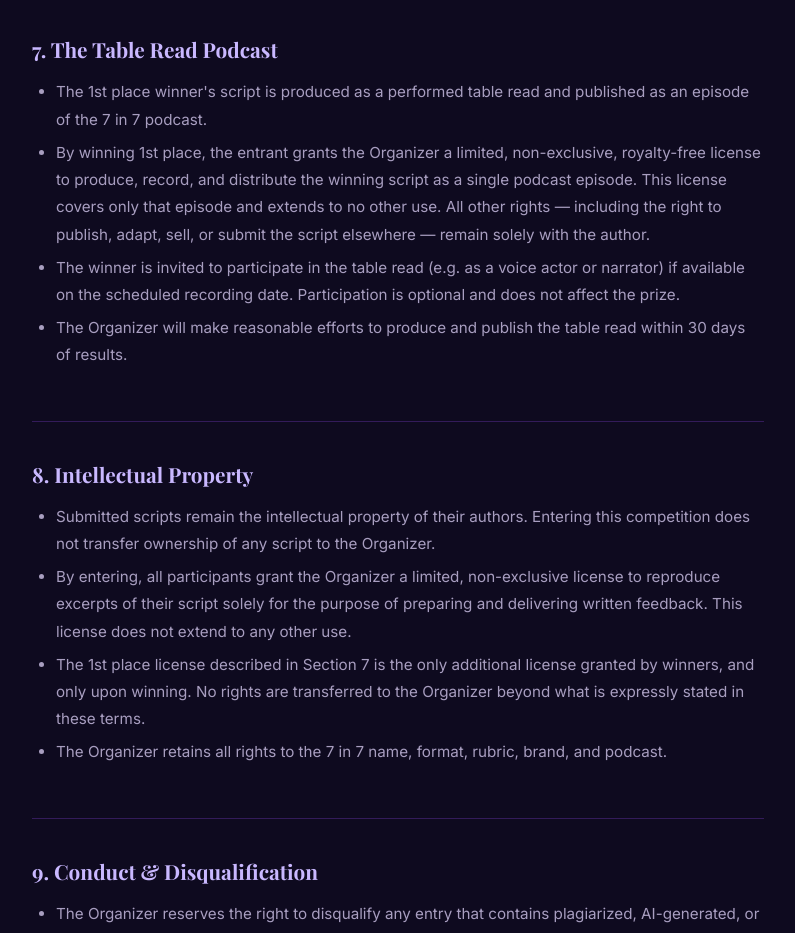
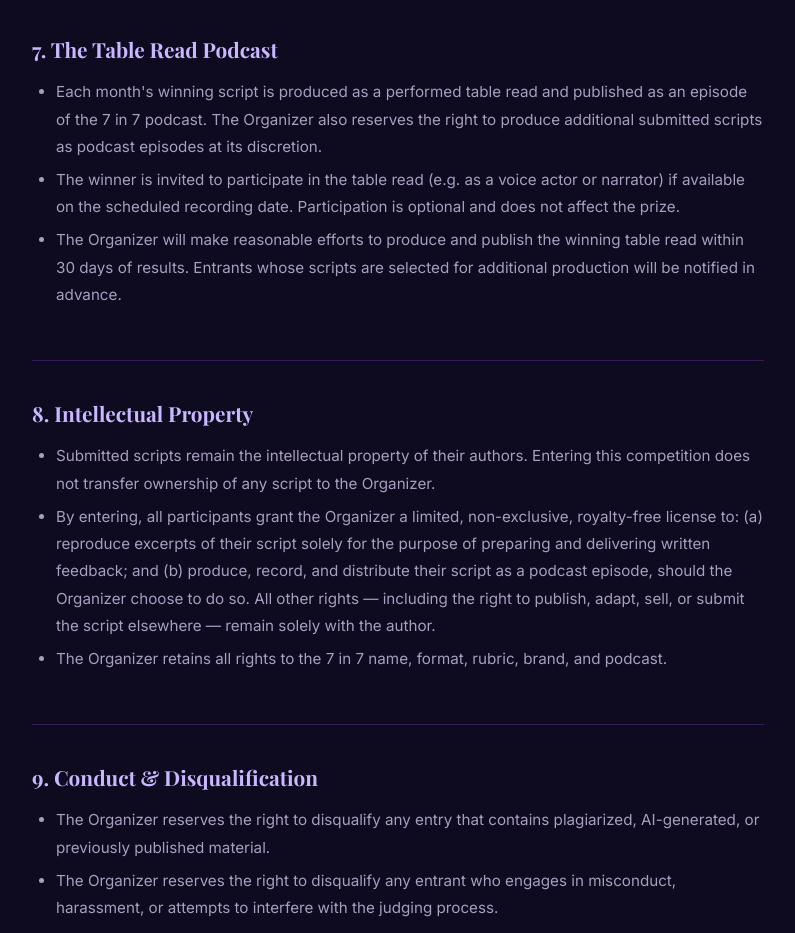
Before and after one commit to salimahi/7in7, a plain HTML site: page terms.html in a window 1280 px wide. Shown: the part 2790-3723 px from the top of the page, without its empty margins (242-1037 px from the left). Drawn offline with nearby package versions, Linux system fonts and the light colour scheme; a web font is replaced by a local one.

Commit message:
Loosen podcast production license to cover any submitted script
Shifts the table read license from "winners only" to "any submitted
script at our discretion," giving flexibility to produce non-winning
scripts as podcast episodes. Author retains all other rights in all
cases. Terms Section 8 now covers both feedback excerpts and podcast
production in one consolidated license clause.

Co-Authored-By: Claude Sonnet 4.6 <noreply@anthropic.com>

```diff
--- a/terms.html
+++ b/terms.html
@@ -121,10 +121,9 @@
       <div class="terms-section">
         <h2>7. The Table Read Podcast</h2>
         <ul>
-          <li>The 1st place winner's script is produced as a performed table read and published as an episode of the 7 in 7 podcast.</li>
-          <li>By winning 1st place, the entrant grants the Organizer a limited, non-exclusive, royalty-free license to produce, record, and distribute the winning script as a single podcast episode. This license covers only that episode and extends to no other use. All other rights — including the right to publish, adapt, sell, or submit the script elsewhere — remain solely with the author.</li>
+          <li>Each month's winning script is produced as a performed table read and published as an episode of the 7 in 7 podcast. The Organizer also reserves the right to produce additional submitted scripts as podcast episodes at its discretion.</li>
           <li>The winner is invited to participate in the table read (e.g. as a voice actor or narrator) if available on the scheduled recording date. Participation is optional and does not affect the prize.</li>
-          <li>The Organizer will make reasonable efforts to produce and publish the table read within 30 days of results.</li>
+          <li>The Organizer will make reasonable efforts to produce and publish the winning table read within 30 days of results. Entrants whose scripts are selected for additional production will be notified in advance.</li>
         </ul>
       </div>
 
@@ -133,8 +132,7 @@
         <h2>8. Intellectual Property</h2>
         <ul>
           <li>Submitted scripts remain the intellectual property of their authors. Entering this competition does not transfer ownership of any script to the Organizer.</li>
-          <li>By entering, all participants grant the Organizer a limited, non-exclusive license to reproduce excerpts of their script solely for the purpose of preparing and delivering written feedback. This license does not extend to any other use.</li>
-          <li>The 1st place license described in Section 7 is the only additional license granted by winners, and only upon winning. No rights are transferred to the Organizer beyond what is expressly stated in these terms.</li>
+          <li>By entering, all participants grant the Organizer a limited, non-exclusive, royalty-free license to: (a) reproduce excerpts of their script solely for the purpose of preparing and delivering written feedback; and (b) produce, record, and distribute their script as a podcast episode, should the Organizer choose to do so. All other rights — including the right to publish, adapt, sell, or submit the script elsewhere — remain solely with the author.</li>
           <li>The Organizer retains all rights to the 7 in 7 name, format, rubric, brand, and podcast.</li>
         </ul>
       </div>
```
Also changed, not shown: faq.html (+1 -2 lines), index.html (+1 -1 lines), rules.html (+1 -1 lines), submit.html (+1 -1 lines).
